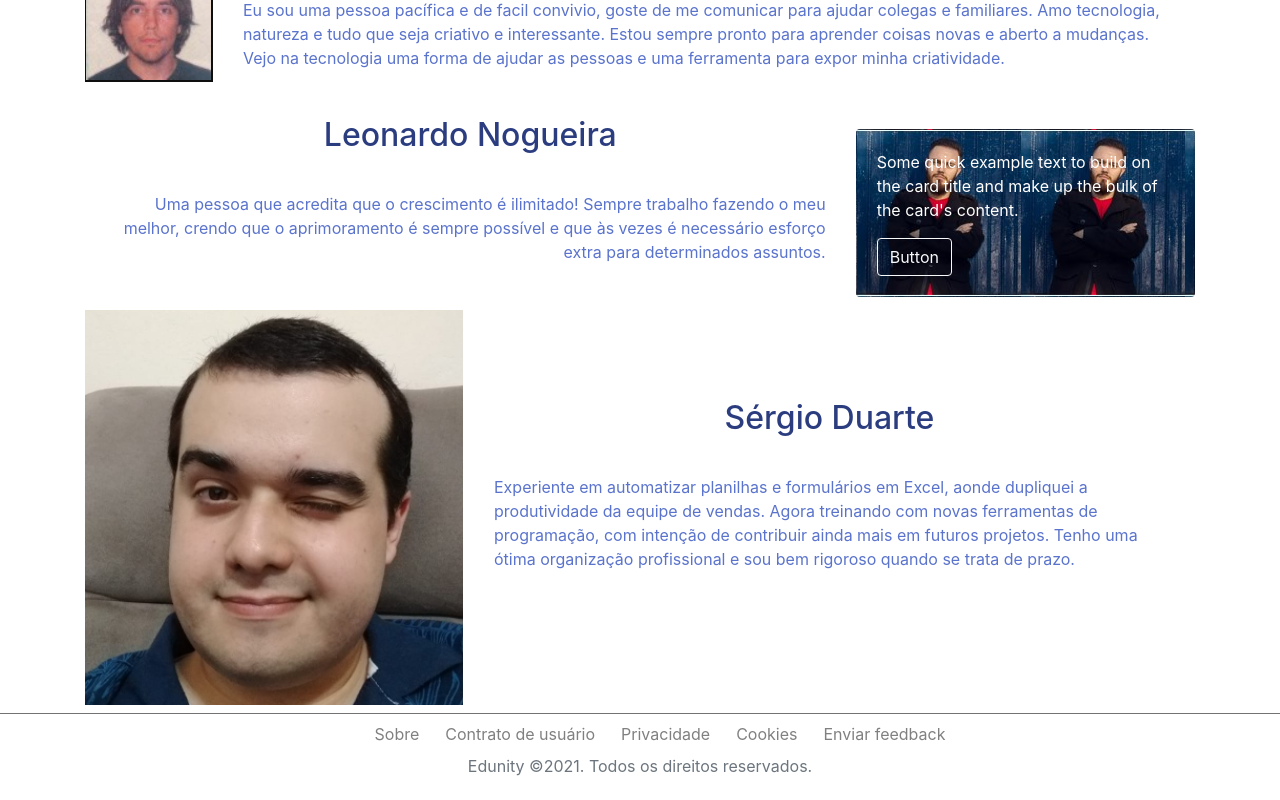
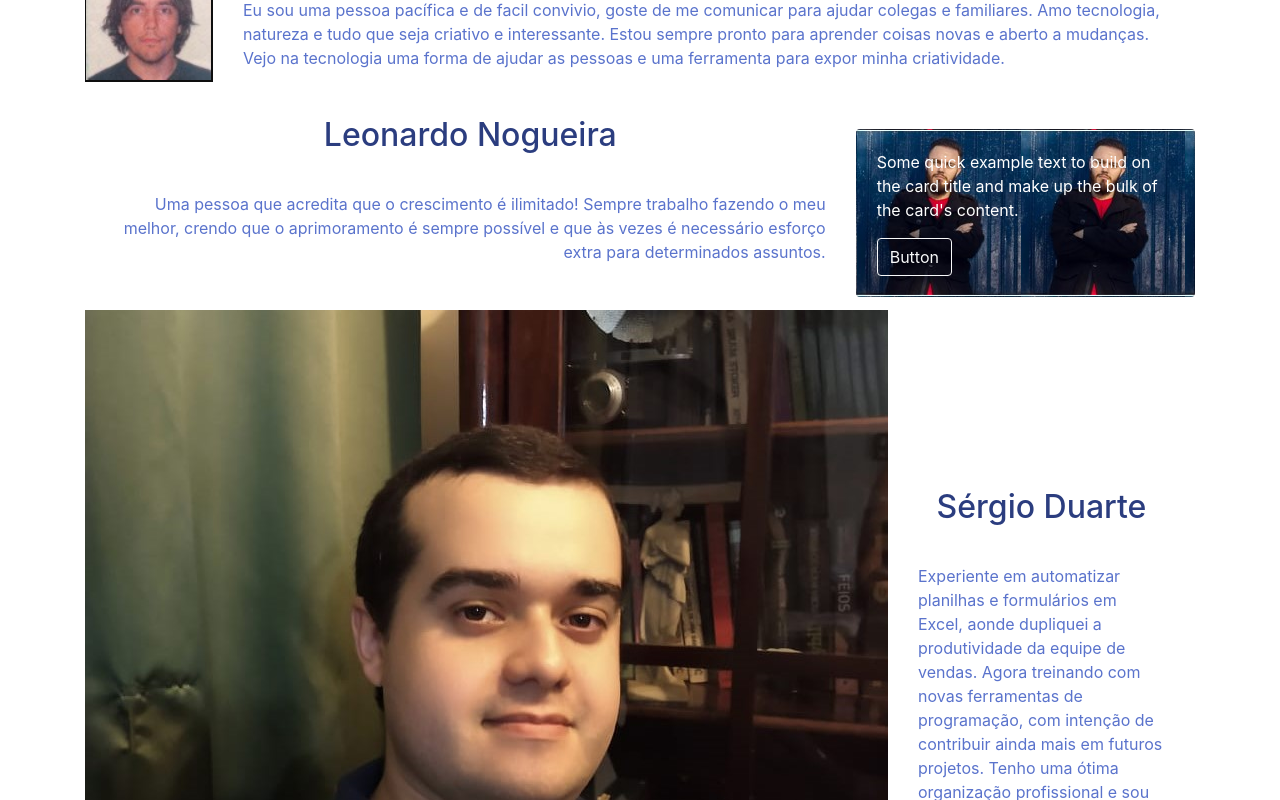
Before and after one commit to marianapiccolo/Projeto-Integrador-Generation, an Angular app in the folder EdunityFront/: page /sobre in a window 1280 px wide. Shown: the part 2000-2800 px from the top of the page. Built offline with nearby package versions, Linux system fonts and the light colour scheme.

Commit message:
atualizar foto pagina sobre

```diff
--- a/EdunityFront/src/app/sobre/sobre.component.html
+++ b/EdunityFront/src/app/sobre/sobre.component.html
@@ -120,7 +120,7 @@
     <!-- Sérgio -->
 
     <div class="dimensao">
-        <img src="../../assets/Sérgio.jpg" alt="foto Sérgio">
+        <img src="../../assets/img/SergioCarvalho.jpg" alt="foto Sérgio">
         <div>
             <h2 class="dimensao" style="color: #2b3d7f;">Sérgio Duarte</h2>
             <p class="dimensao paddingtext" style="color: #5a73cc;">
```
Also changed, not shown: EdunityFront/src/assets/img/SergioCarvalho.jpg (added).
